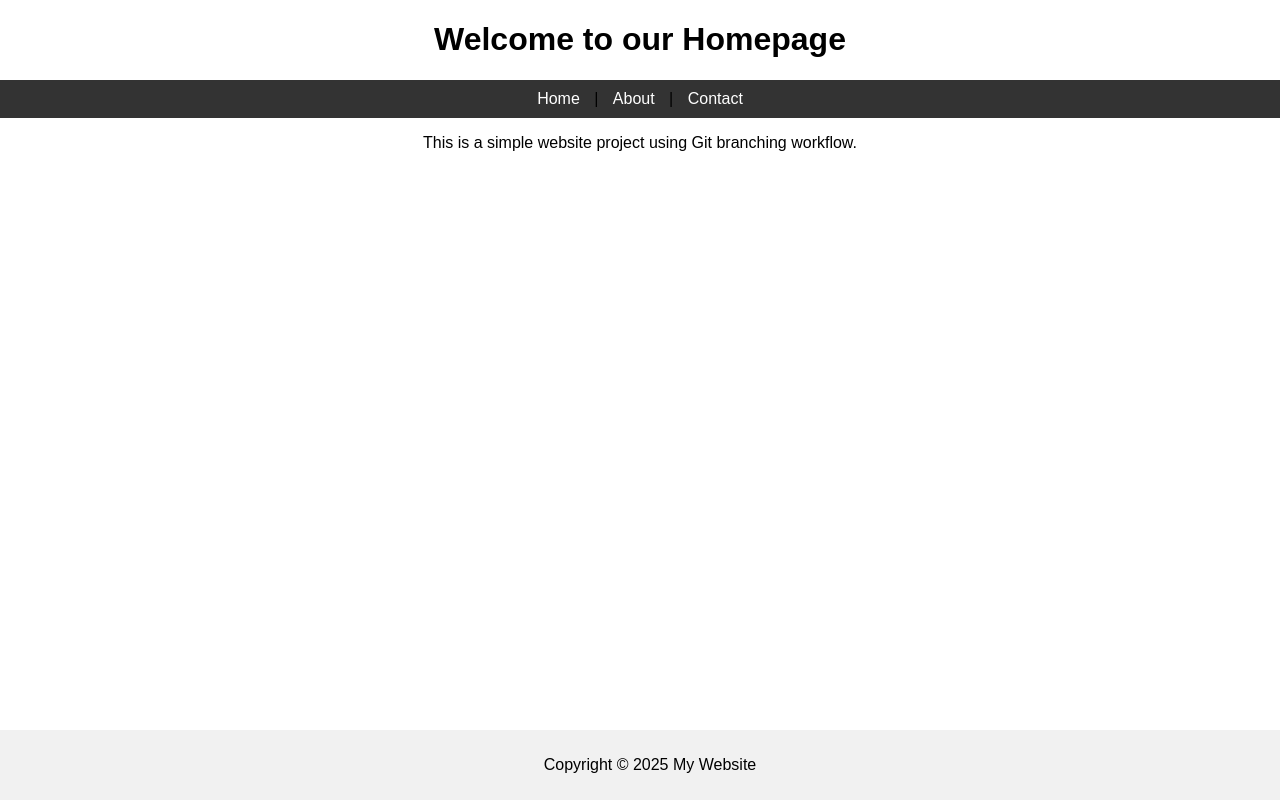
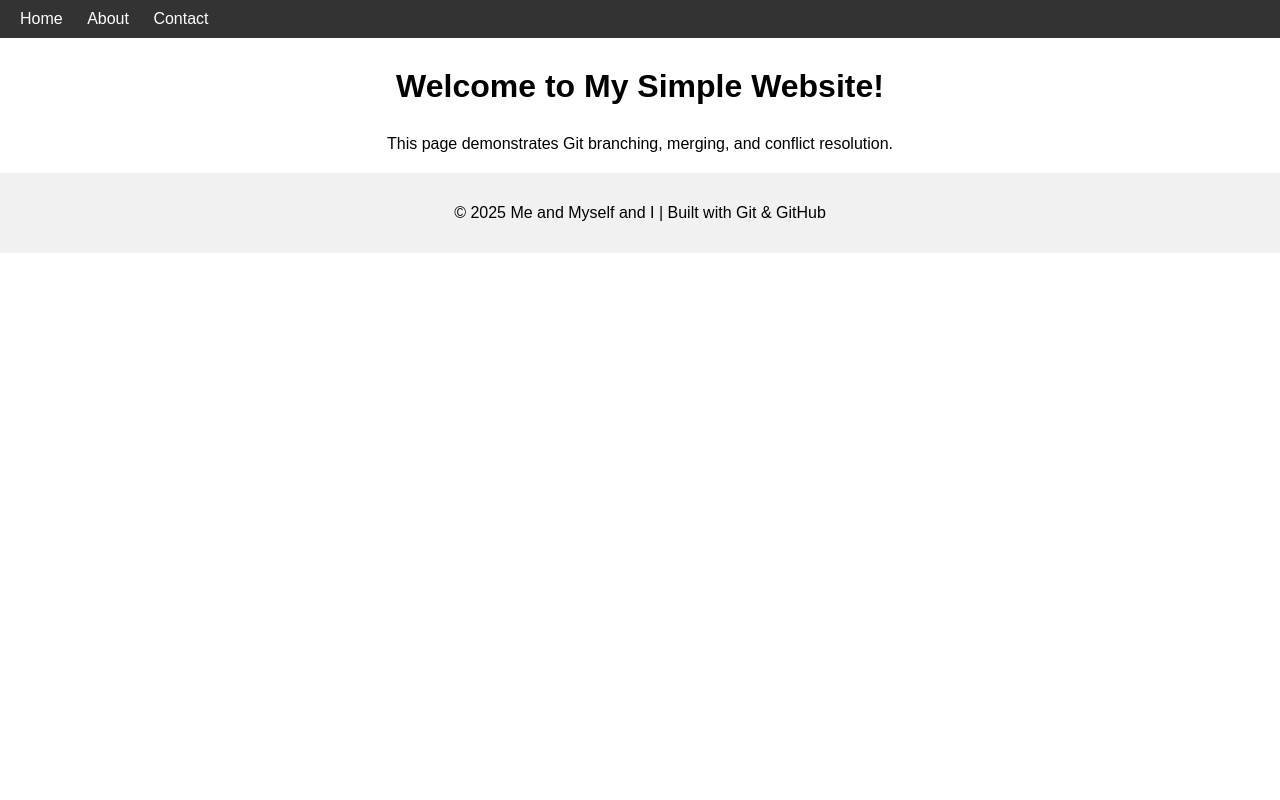
Before and after one commit to 44lvac/act1, a plain HTML site: page index.html in a window 1280 px wide. Drawn offline with Linux system fonts and the light colour scheme.

Commit message:
Update index.html

```diff
--- a/index.html
+++ b/index.html
@@ -2,47 +2,31 @@
 <html lang="en">
 <head>
   <meta charset="UTF-8">
-    <title>My Website</title>
+  <meta name="viewport" content="width=device-width, initial-scale=1.0">
+  <title>LV Arcana</title>
   <style>
-        body {
-            font-family: Arial, sans-serif;
-            margin: 0;
-            padding: 0;
-            text-align: center;
-        }
-        nav {
-            background-color: #333;
-            padding: 10px;
-        }
-        nav a {
-            color: white;
-            margin: 0 10px;
-            text-decoration: none;
-        }
-        footer {
-            background-color: #f1f1f1;
-            padding: 10px;
-            position: fixed;
-            bottom: 0;
-            width: 100%;
-        }
+    body { font-family: Arial, sans-serif; margin: 0; padding: 0; }
+    nav { background: #333; padding: 10px; }
+    nav a { color: white; margin: 0 10px; text-decoration: none; }
+    footer { background: #f1f1f1; padding: 15px; text-align: center; margin-top: 20px; }
+    h1 { text-align: center; margin: 30px 0; }
   </style>
 </head>
 <body>
-
-    <h1>Welcome to our Homepage</h1>
-
+  <!-- Navbar -->
   <nav>
-        <a href="#">Home</a> |
-        <a href="#">About</a> |
+    <a href="#">Home</a>
+    <a href="#">About</a>
     <a href="#">Contact</a>
   </nav>
 
-    <p>This is a simple website project using Git branching workflow.</p>
+  <!-- Homepage Message -->
+  <h1>Welcome to My Simple Website!</h1>
+  <p style="text-align:center;">This page demonstrates Git branching, merging, and conflict resolution.</p>
 
+  <!-- Footer -->
   <footer>
-        <p>Copyright © 2025 My Website</p>
+    <p>&copy; 2025 Me and Myself and I | Built with Git & GitHub</p>
   </footer>
-
 </body>
 </html>
```
Lines whose indentation alone changed are shown as unchanged.
